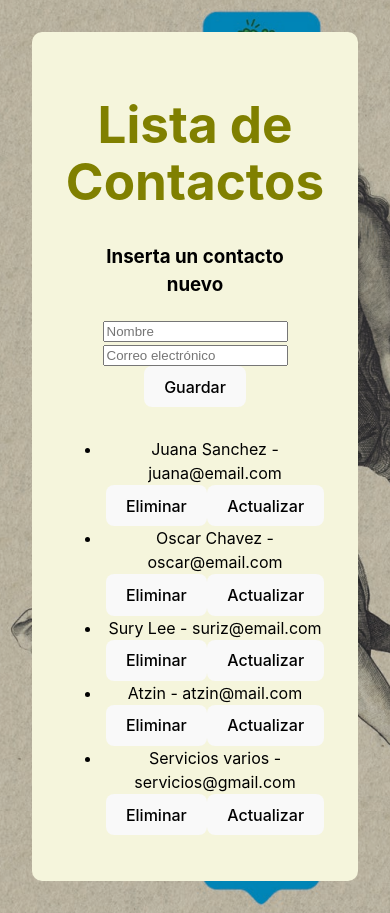
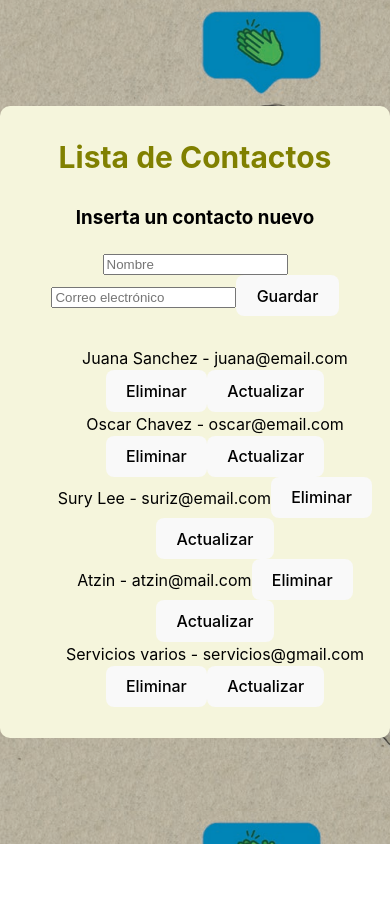
Before and after one commit to atzina/Contactos, a React (Vite) app: page / in a window 390 px wide. After the commit the page ends 844 px from the top, so only its background shows below. Built offline with nearby package versions, Linux system fonts and the light colour scheme.

Commit message:
correción de estilo

```diff
--- a/src/App.css
+++ b/src/App.css
@@ -1,6 +1,7 @@
 body {
   background-image: url('../src/assets/flota-cel.PNG');
 }
+
 #root {
   max-width: 1280px;
   margin: 0 auto;
@@ -31,11 +32,11 @@ body {
   margin: 30px;
 }
 
-@media (prefers-reduced-motion: no-preference) {
-  a:nth-of-type(2) .logo {
-    animation: logo-spin infinite 20s linear;
-  }
+.list {
+  list-style: none;
 }
+
+
 
 .card {
   padding: 2em;
@@ -44,3 +45,22 @@ body {
 .read-the-docs {
   color: #888;
 }
+
+@media (max-width: 420px){
+  .contenedor-principal{
+    padding: 15px ;
+    margin: 0;
+    font-size: medium;
+  }
+  #root{
+    padding: 0%;
+  }
+
+  .contenedor-principal h1 {
+    font-size: 30px;
+  }
+
+  .contenedor-princiapl li {
+    font-size:small;
+  }
+}
--- a/src/Components/ContactList.jsx
+++ b/src/Components/ContactList.jsx
@@ -5,7 +5,7 @@ function ContactList({ contacts, onDelete, onUpdate }) {
   return (
     <ul>
       {contacts.map((contact) => (
-        <li key={contact.id}>
+        <li className='list' key={contact.id}>
           {contact.name} - {contact.email}
           <button onClick={() => onDelete(contact.id)}>Eliminar</button>
           <button onClick={() => onUpdate(contact)}>Actualizar</button>
```
